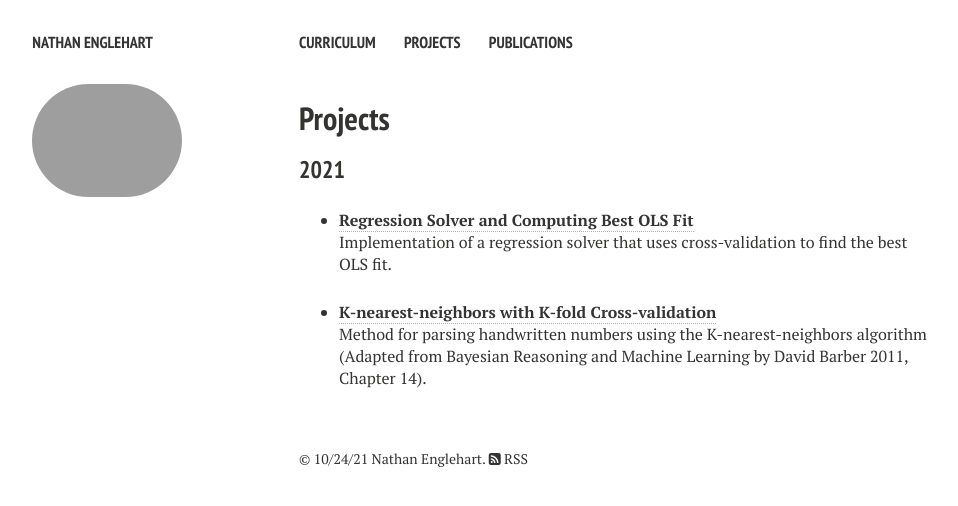
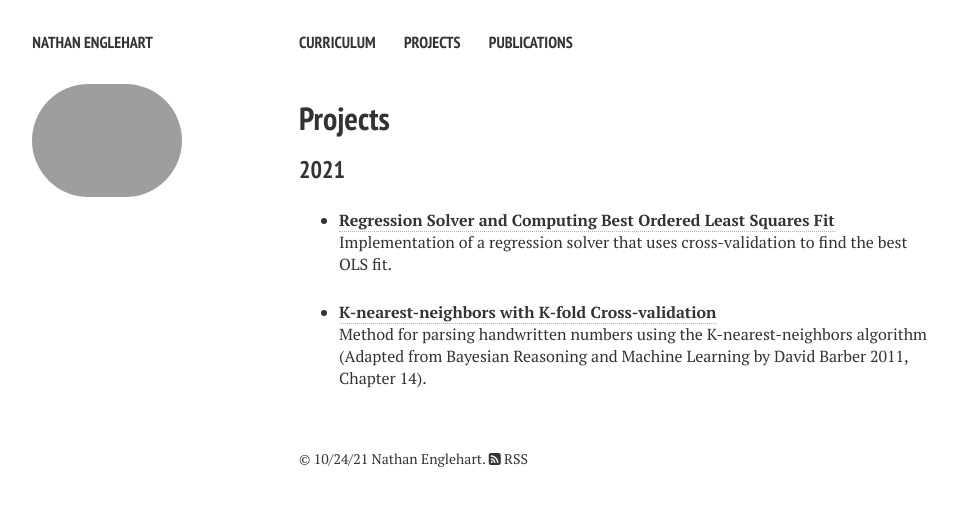
Before and after one commit to nathanenglehart/nathanenglehart.github.io, a Jekyll site: the page built from projects.md, in a window 1280 px wide. Shown: the top 506 px of the page, without its empty margins (21-979 px from the left). Built offline with Jekyll 4.4.1, drawn with Linux system fonts in a browser that asks for light colours; nearby versions of some CDN libraries.

Commit message:
Update projects.md

```diff
--- a/projects.md
+++ b/projects.md
@@ -9,7 +9,7 @@ comments: false
 
 ### 2021
 
-* [**Regression Solver and Computing Best OLS Fit**](https://nathanenglehart.github.io/projects/regression)<br>
+* [**Regression Solver and Computing Best Ordered Least Squares Fit**](https://nathanenglehart.github.io/projects/regression)<br>
 Implementation of a regression solver that uses cross-validation to find the best OLS fit.
 
 * [**K-nearest-neighbors with K-fold Cross-validation**](https://nathanenglehart.github.io/projects/knn)<br>
```
